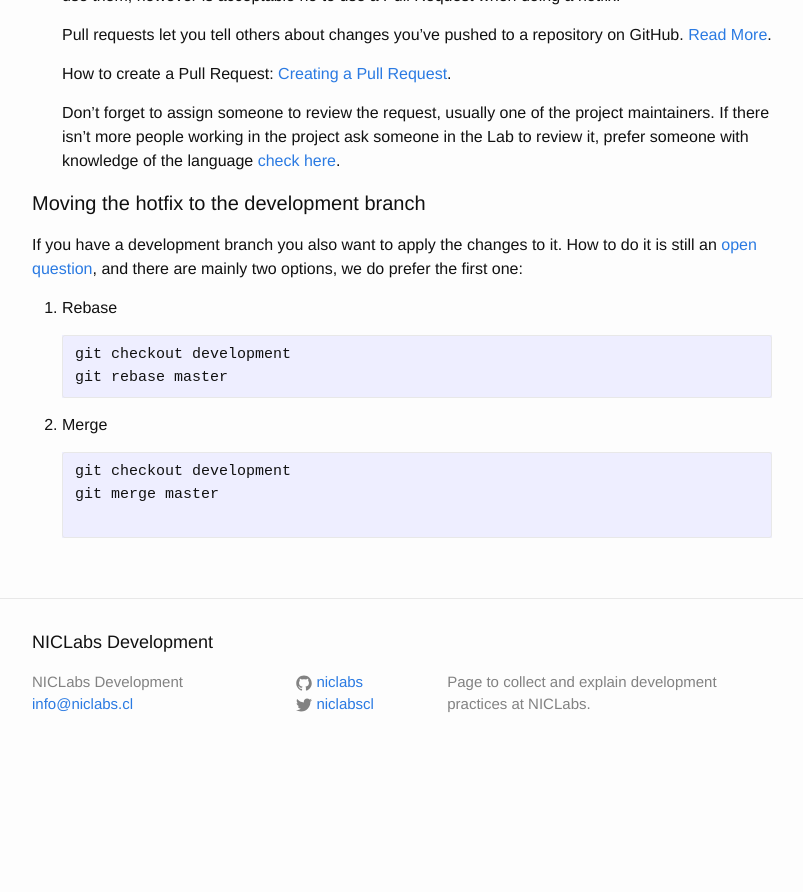
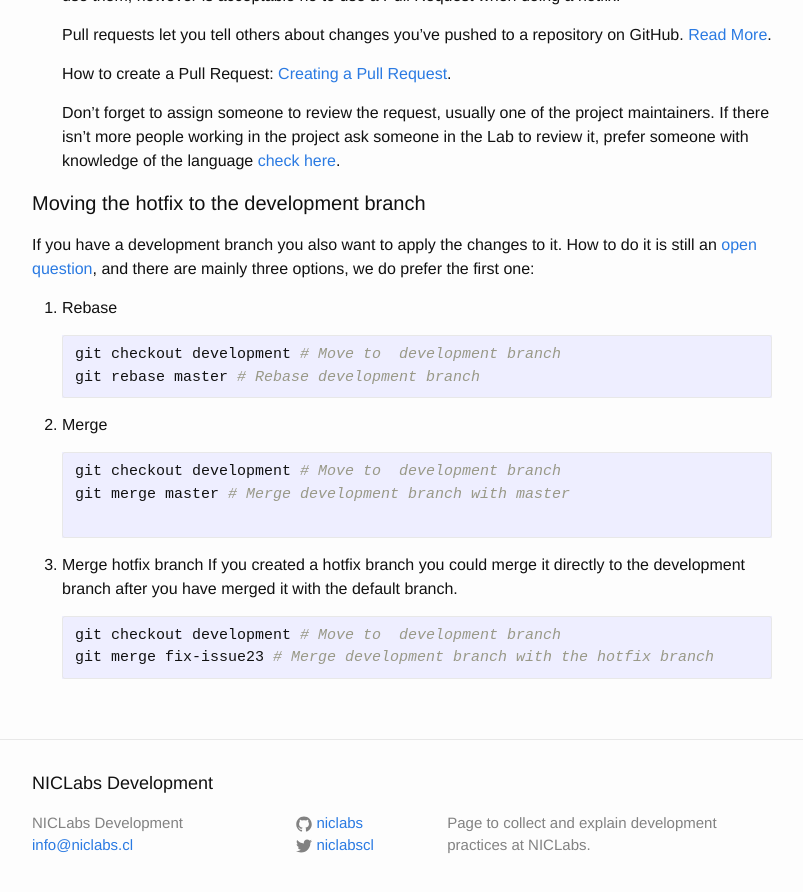
Before and after one commit to niclabs/development, a Jekyll site: the page built from _posts/2016-08-02-git-flow.markdown, in a window 1280 px wide and 900 px high, scrolled down 2283 px. Shown: the top 892 px of the window, without its empty margins (238-1041 px from the left). Built offline with Jekyll 4.4.1, drawn with Linux system fonts in a browser that asks for light colours; before the commit the page ends 3059 px from its top, so only the background shows below that.

Commit message:
finish "movind hotfix to dev branch"

````diff
--- a/_posts/2016-08-02-git-flow.markdown
+++ b/_posts/2016-08-02-git-flow.markdown
@@ -102,19 +102,27 @@ At this point you have the bug fixed at the `fix-issue23` branch, but you need t
    Don't forget to assign someone to review the request, usually one of the project maintainers. If there isn't more people working in the project ask someone in the Lab to review it, prefer someone with knowledge of the language [check here](http://niclabs.cl/development/dev/2016/07/13/member-skills.html).
 
 #### Moving the hotfix to the development branch
-If you have a development branch you also want to apply the changes to it. How to do it is still an [open question](https://www.atlassian.com/git/articles/git-team-workflows-merge-or-rebase/), and there are mainly two options, we do prefer the first one:
+If you have a development branch you also want to apply the changes to it. How to do it is still an [open question](https://www.atlassian.com/git/articles/git-team-workflows-merge-or-rebase/), and there are mainly three options, we do prefer the first one:
 
 1. Rebase
 
    ```shell
-   git checkout development
-   git rebase master
+   git checkout development # Move to  development branch
+   git rebase master # Rebase development branch
    ```
 
 2. Merge
 
    ```shell
-   git checkout development
-   git merge master
+   git checkout development # Move to  development branch
+   git merge master # Merge development branch with master
 
    ```
+
+3. Merge hotfix branch
+   If you created a hotfix branch you could merge it directly to the development branch after you have merged it with the default branch.
+
+   ```shell
+   git checkout development # Move to  development branch
+   git merge fix-issue23 # Merge development branch with the hotfix branch
+   ```
````
